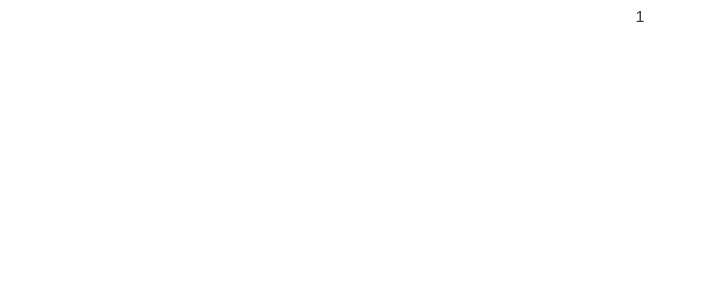
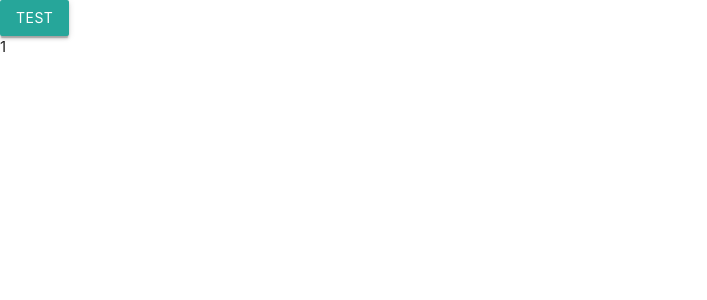
Before and after one commit to tsukiyyyomi/vueCrm, a Vue app in the folder crm/: page / in a window 1280 px wide. Shown: the top 300 px of the page, without its empty margins (0-707 px from the left). Built offline with nearby package versions, Linux system fonts and the light colour scheme.

Commit message:
Added css file

```diff
--- a/crm/package.json
+++ b/crm/package.json
@@ -9,6 +9,7 @@
   },
   "dependencies": {
     "core-js": "^3.6.5",
+    "materialize-css": "^1.0.0-rc.2",
     "register-service-worker": "^1.7.1",
     "vue": "^3.0.0",
     "vue-router": "^4.0.0-0",
--- a/crm/src/App.vue
+++ b/crm/src/App.vue
@@ -1,29 +1,12 @@
 <template>
   <div id="app">
+    <button class="btn">TEST</button>
     <router-view />
   </div>
 
 </template>
 
 <style lang="scss">
-#app {
-  font-family: Avenir, Helvetica, Arial, sans-serif;
-  -webkit-font-smoothing: antialiased;
-  -moz-osx-font-smoothing: grayscale;
-  text-align: center;
-  color: #2c3e50;
-}
-
-#nav {
-  padding: 30px;
-
-  a {
-    font-weight: bold;
-    color: #2c3e50;
-
-    &.router-link-exact-active {
-      color: #42b983;
-    }
-  }
-}
+  @import '~materialize-css/dist/css/materialize.min.css';
+  @import 'assets/style.css';
 </style>
```
Also changed, not shown: crm/src/assets/style.css (added, +1 -0 lines), 1 other file (tests, documents, lock files or other folders).
